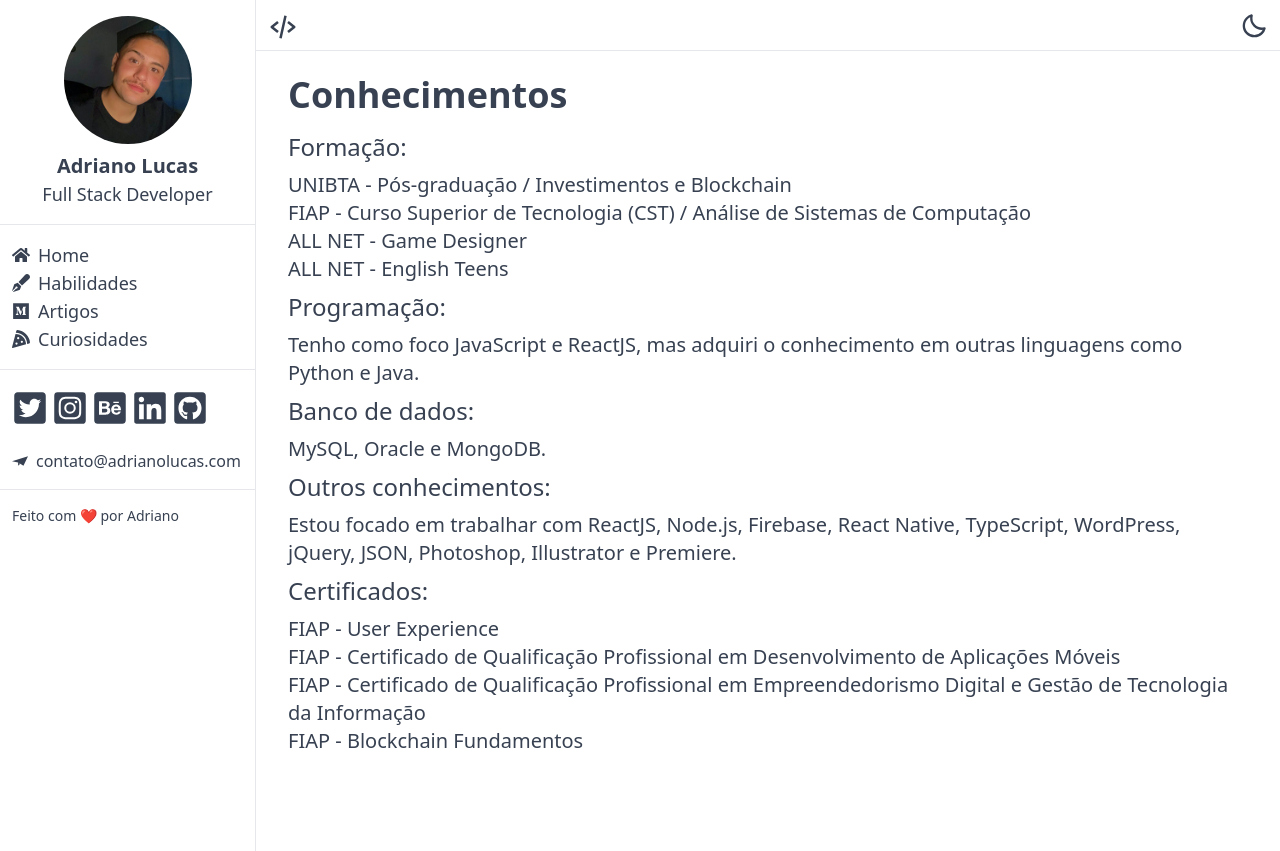
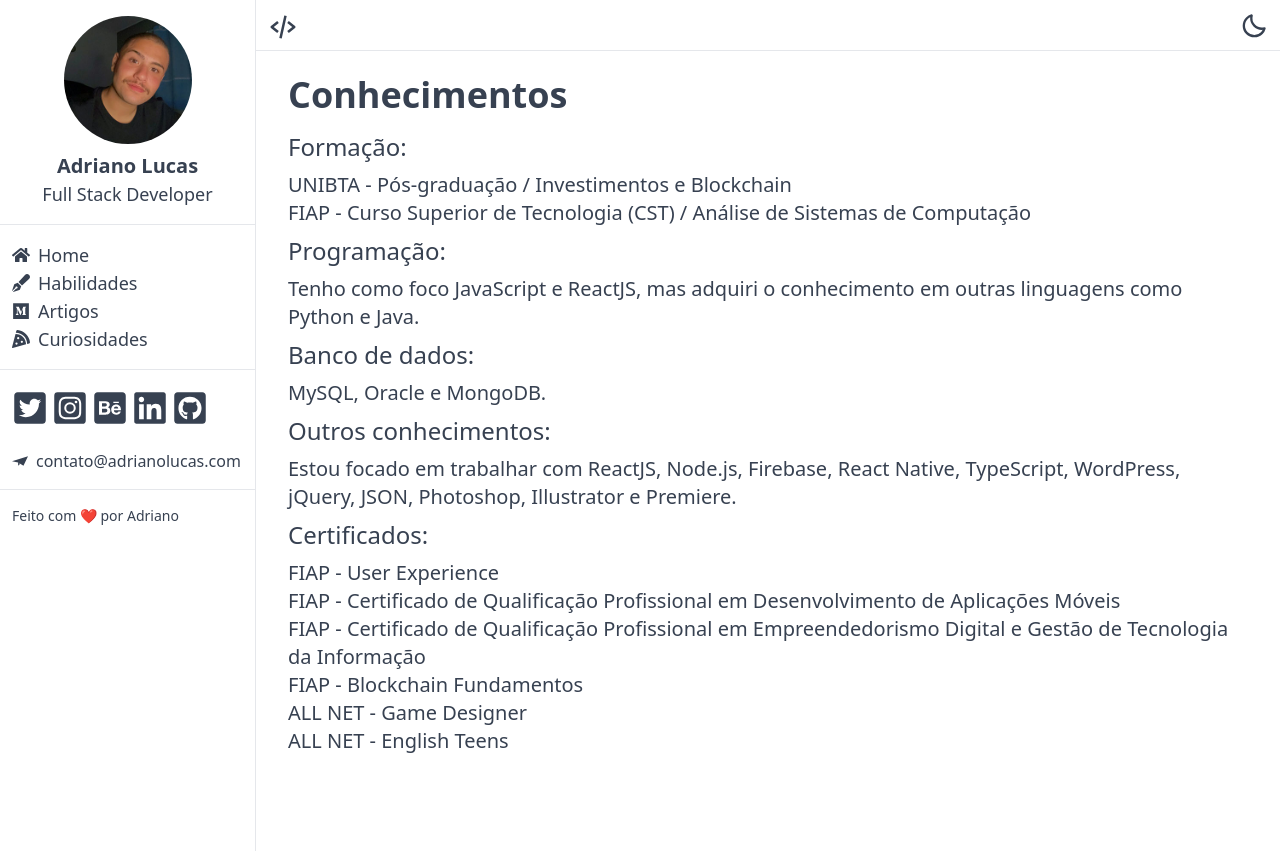
Before and after one commit to oadrianolucas/portfolio-next-js, a Next.js app: page /skills in a window 1280 px wide. Built offline with nearby package versions, Linux system fonts and the light colour scheme.

Commit message:
edit skill

```diff
--- a/components/Skills.js
+++ b/components/Skills.js
@@ -12,8 +12,6 @@ export const Skills = () => {
             FIAP - Curso Superior de Tecnologia (CST) / Análise de Sistemas de
             Computação
           </li>
-          <li>ALL NET - Game Designer</li>
-          <li>ALL NET - English Teens</li>
         </ul>
         <h3 className="font-medium text-2xl">Programação: </h3>
         <p className="font-thin	text-xl">
@@ -40,6 +38,8 @@ export const Skills = () => {
             Digital e Gestão de Tecnologia da Informação
           </li>
           <li>FIAP - Blockchain Fundamentos</li>
+          <li>ALL NET - Game Designer</li>
+          <li>ALL NET - English Teens</li>
         </ul>
       </div>
     </div>
```
